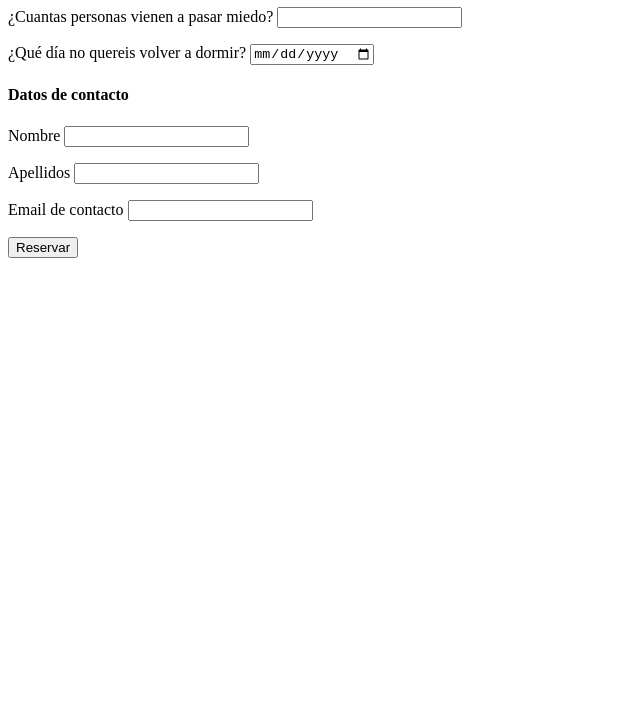
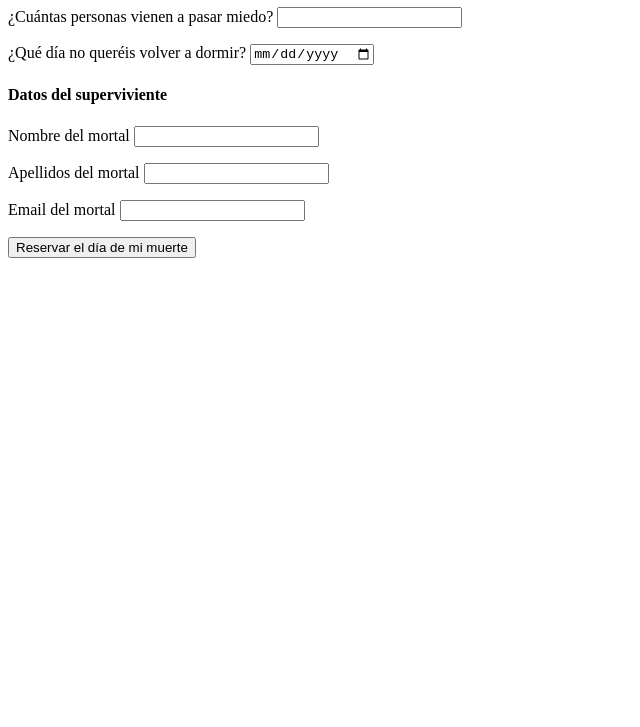
Before and after one commit to Harukox/FormularioJS, a plain HTML site: page formulario.html in a window 1280 px wide. Shown: the part 73-800 px from the top of the page, without its empty margins (0-640 px from the left). Drawn offline with Linux system fonts and the light colour scheme.

Commit message:
cambios de nomre y correción tildes

```diff
--- a/formulario.html
+++ b/formulario.html
@@ -7,34 +7,34 @@
     <title>Reserva</title>
 </head>
 <body>
-    <h1>Reserva de terror para Pesadilla en Main</h1>
+    <h1>SCREAM ROOM</h1>
     <form method="get" action="resultado.html">
         <p>
-            <label> ¿Cuantas personas vienen a pasar miedo?</label>
+            <label> ¿Cuántas personas vienen a pasar miedo?</label>
             <input type="number" required="true" name="numeroP">
         </p>
         <p>
-            <label>¿Qué día no quereis volver a dormir?</label>
+            <label>¿Qué día no queréis volver a dormir?</label>
             <input type="date">
         </p>
 
 
 
-        <h4>Datos de contacto</h4>
+        <h4>Datos del superviviente</h4>
         <p>
-            <label>Nombre</label>
-            <input type="text" name="Nombre">
+            <label>Nombre del mortal</label>
+            <input type="text" name="nombre">
         </p>
         <p>
-            <label>Apellidos</label>
-            <input type="text" name="Apellidos">
+            <label>Apellidos del mortal</label>
+            <input type="text" name="apellidos">
         </p>
         <p>
-            <label>Email de contacto</label>
+            <label>Email del mortal</label>
             <input type="email" name="email">
         </p>
 
-        <input type="submit" value="Reservar">
+        <input type="submit" value="Reservar el día de mi muerte">
     </form>
 </body>
 </html>
```
